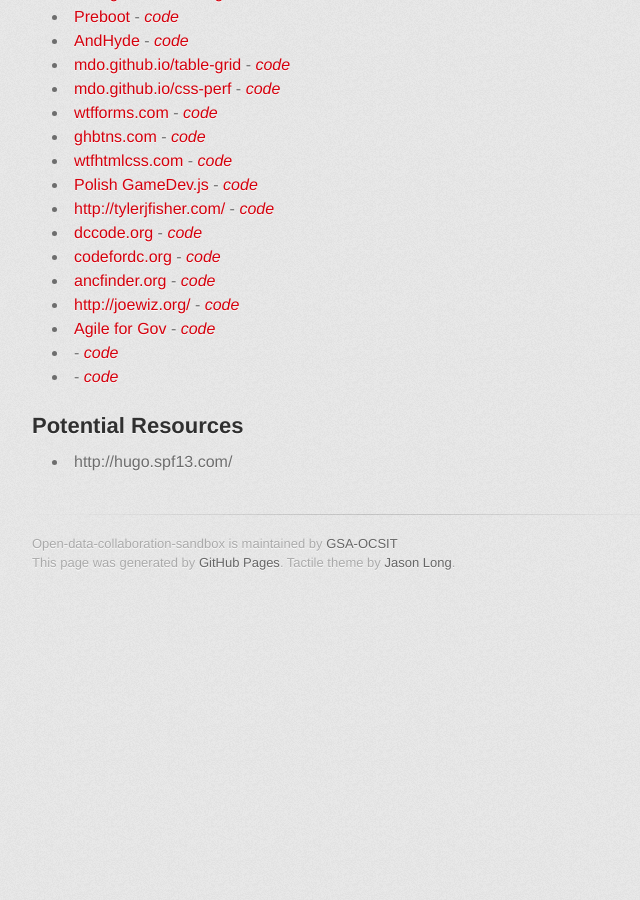
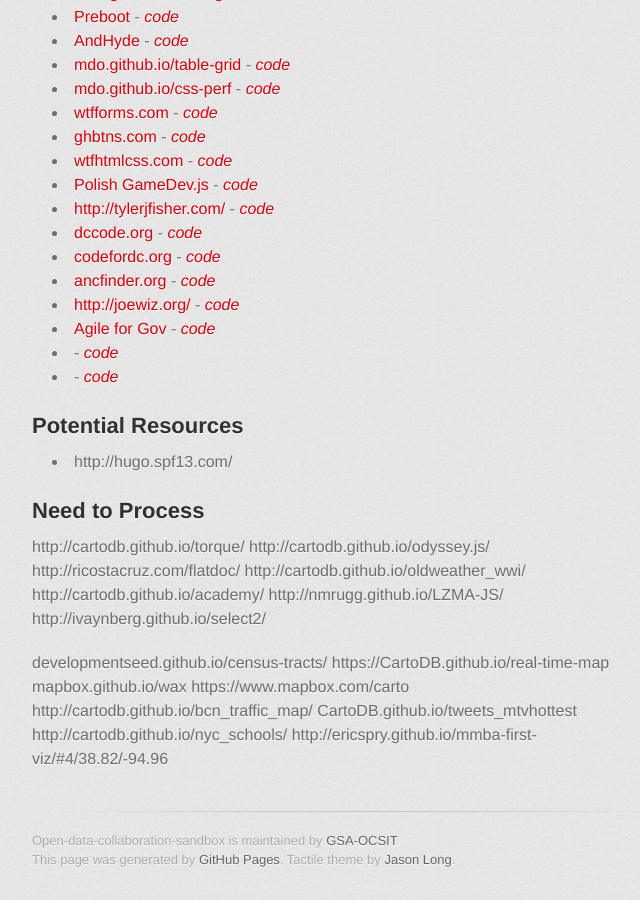
Before and after one commit to GSA/Open-Data-Collaboration-Sandbox, a Jekyll site: the page built from website_examples.md, in a window 1280 px wide and 900 px high, scrolled down 1522 px. Shown: the whole window, without its empty margins (298-938 px from the left). Built offline with Jekyll 4.4.1, drawn with Linux system fonts in a browser that asks for light colours; some web fonts are replaced; before the commit the page ends 2125 px from its top, so only the background shows below that.

Commit message:
adding a bunch of loose links

```diff
--- a/website_examples.md
+++ b/website_examples.md
@@ -83,3 +83,22 @@
 ## Potential Resources
 
 * http://hugo.spf13.com/
+
+## Need to Process
+http://cartodb.github.io/torque/
+http://cartodb.github.io/odyssey.js/
+http://ricostacruz.com/flatdoc/
+http://cartodb.github.io/oldweather_wwi/
+http://cartodb.github.io/academy/
+http://nmrugg.github.io/LZMA-JS/
+http://ivaynberg.github.io/select2/
+
+
+developmentseed.github.io/census-tracts/
+https://CartoDB.github.io/real-time-map
+mapbox.github.io/wax
+https://www.mapbox.com/carto
+http://cartodb.github.io/bcn_traffic_map/
+CartoDB.github.io/tweets_mtvhottest
+http://cartodb.github.io/nyc_schools/
+http://ericspry.github.io/mmba-first-viz/#4/38.82/-94.96
```
